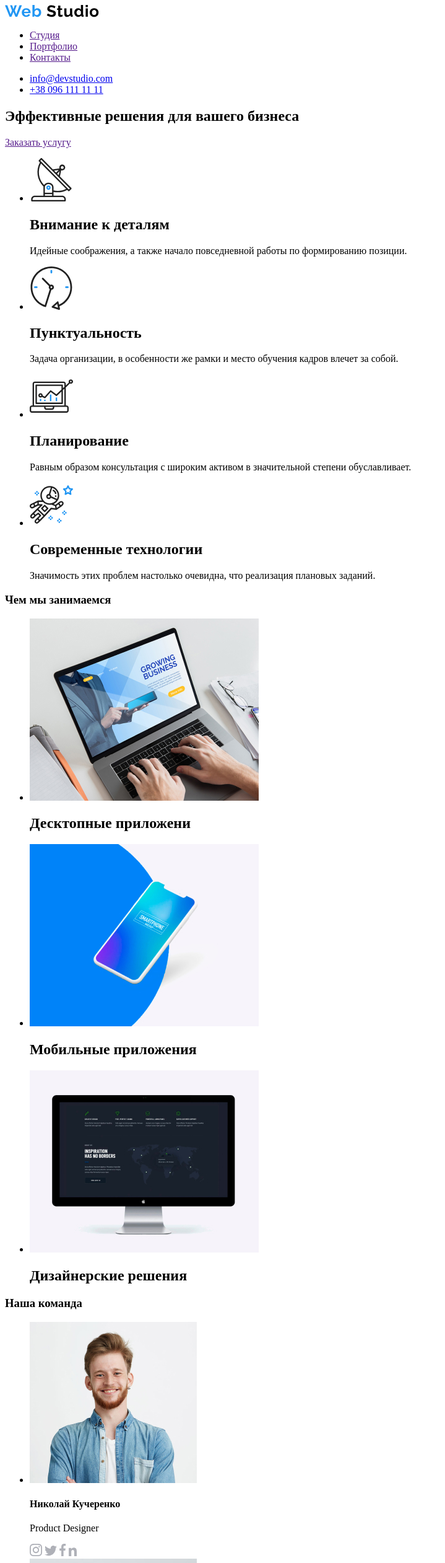
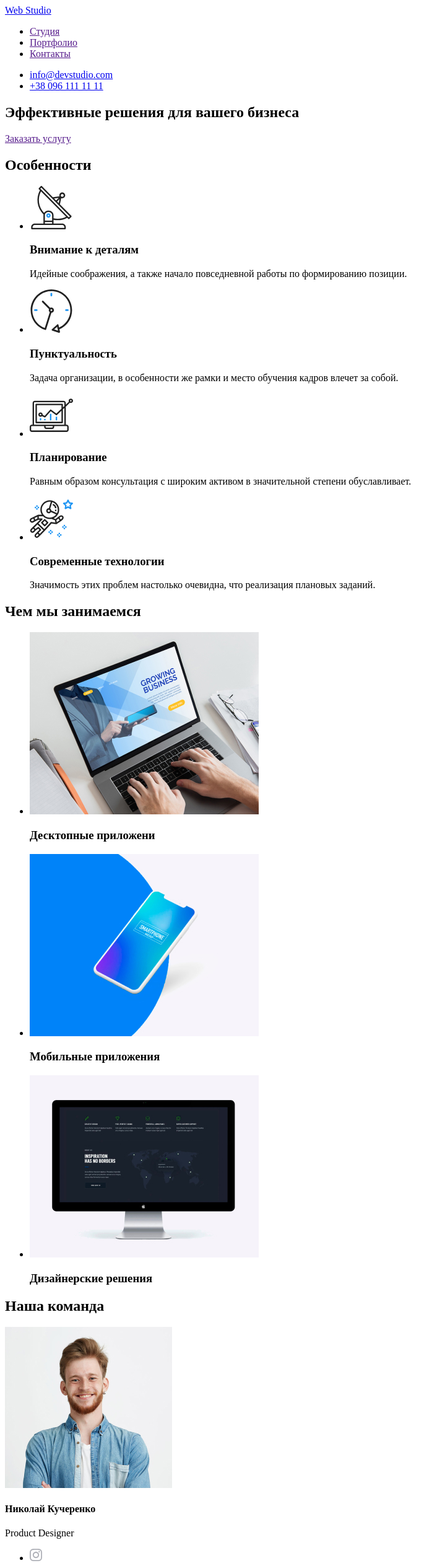
Before and after one commit to Natalia-Ka/goit-markup-hw-01-2020, a plain HTML site: page index.html in a window 1280 px wide. Shown: the top 2522 px of the page at 62% size, without its empty margins (0-719 px from the left). Drawn offline with Linux system fonts and the light colour scheme.

Commit message:
update index.html

```diff
--- a/index.html
+++ b/index.html
@@ -10,22 +10,24 @@
     <!--Верхняя линия-->
     <header>
         <nav>
-          <a href="/">
-            <img src="./images/WebStudio.svg" alt="logo" />
-          </a>
+          <a href="./index.html">
+            Web Studio
+            </a>
 
         <ul>
             <li><a href="">Студия</a></li>
             <li><a href="">Портфолио</a></li>
             <li><a href="">Контакты</a></li>
          </ul>
+        </nav>
 
+        <div>
         <ul>
             <li><a href="mailto:info@devstudio.com">info@devstudio.com</a></li>
             <li> <a href="tel:+380961111111">+38 096 111 11 11</a></li>
         </ul>
+        </div>
 
-        </nav>
     </header>
 
     <main>
@@ -37,10 +39,11 @@
 
     <!--Особенности-->
     <section>
+      <h2>Особенности</h2>
         <ul>
             <li>
                 <img src="./images/antenna-1.svg" alt="antenna" width="70" />
-                <h2>Внимание к деталям</h2>
+                <h3>Внимание к деталям</h3>
                 <p>
                     Идейные соображения, а также начало повседневной работы по
                     формированию позиции.
@@ -48,7 +51,7 @@
             </li>
             <li>
                 <img src="./images/clock-1.svg" alt="clock" width="70" />
-                <h2>Пунктуальность</h2>
+                <h3>Пунктуальность</h3>
                 <p>
                     Задача организации, в особенности же рамки и место обучения
                     кадров влечет за собой.
@@ -56,7 +59,7 @@
             </li>
             <li>
                 <img src="./images/diagram-1.svg" alt="diagram" width="70" />
-                <h2>Планирование</h2>
+                <h3>Планирование</h3>
                 <p>
                     Равным образом консультация с широким активом в значительной
                     степени обуславливает.
@@ -64,7 +67,7 @@
             </li>
             <li>
                 <img src="./images/astronaut-1.svg" alt="astronaut" width="70" />
-                <h2>Современные технологии</h2>
+                <h3>Современные технологии</h3>
                 <p>
                     Значимость этих проблем настолько очевидна,
                     что реализация плановых заданий.
@@ -75,54 +78,49 @@
 
     <!--Чем мы занимаемся-->
     <section>
-        <h3>Чем мы занимаемся</h3>
+        <h2>Чем мы занимаемся</h2>
         <ul>
             <li>
-              <a href=""
-                ><img src="./images/img.jpg" alt="desktop app"
-              /></a>
-              <h2>Десктопные приложени</h2>
+                <img src="./images/img.jpg" alt="desktop app"/>
+              <h3>Десктопные приложени</h3>
             </li>
             <li>
-                <a href=""
-                  ><img src="./images/box2.jpg" alt="mobile app"
-                /></a>
-                <h2>Мобильные приложения</h2>
-              </li>
-              <li>
-                <a href=""
-                  ><img src="./images/box3.jpg" alt="design solutions"
-                /></a>
-                <h2>Дизайнерские решения</h2>
-              </li>
+                <img src="./images/box2.jpg" alt="mobile app"/>
+                <h3>Мобильные приложения</h3>
+            </li>
+            <li>
+                <img src="./images/box3.jpg" alt="design solutions"/>
+                <h3>Дизайнерские решения</h3>
+            </li>
         </ul>
     </section>
 
     <!--Наша команда-->
 
     <section>
-        <h3>Наша команда</h3>
-        <ul>
-            <li>
-              <img src="./images/card1.jpg" alt="Nicolay Kurchenko picture"/>
+        <h2>Наша команда</h2>
+              <img src="./images/card1.jpg" alt="Nicolay Kurchenko фотография" width="270"/>
               <h4>Николай Кучеренко</h4>
               <p>Product Designer</p>
-              <a href=""
-                ><img src="./images/instagram-2.svg" alt="Instagram1"
-              /></a>
-              <a href=""
-                ><img src="./images/twitter.svg" alt="Twitter1"
-              /></a>
-              <a href=""
-                ><img src="./images/facebook.svg" alt="Facebook1"
-              /></a>
-              <a href=""
-                ><img src="./images/linkedin.svg" alt="Linkedin1"
-              /></a>
-            </li>
+
+              <ul>
+                <li><a href=""
+                  ><img src="./images/instagram-2.svg" alt="логотип инстаграм"
+                /></a> </li>
+                <li><a href=""
+                  ><img src="./images/twitter.svg" alt="логотип твитер"
+                /></a> </li>
+                <li><a href=""
+                  ><img src="./images/facebook.svg" alt="логотип фейсбук"
+                /></a> </li>
+                <li><a href=""
+                  ><img src="./images/linkedin.svg" alt="логотип линкедин"
+                /></a> </li>
+              </ul>
+
             <li>
                 <a href=""
-                  ><img src="./images/card2.jpg" alt="Olga Ivanova picture"
+                  ><img src="./images/card2.jpg" alt="Olga Ivanova фотография" width="270"
                 /></a>
                 <h4>Ольга Иванова</h4>
                 <p>Frontend Developer</p>
@@ -141,7 +139,7 @@
               </li>
               <li>
                 <a href=""
-                  ><img src="./images/card3.jpg" alt="Andrey Shevchenko picture"
+                  ><img src="./images/card3.jpg" alt="Andrey Shevchenko фотография" width="270"
                 /></a>
                 <h4>Андрей Шевченко</h4>
                 <p>Marketing</p>
@@ -160,7 +158,7 @@
               </li>
               <li>
                 <a href=""
-                  ><img src="./images/card4.jpg" alt="Ivan Nikolaev picture"
+                  ><img src="./images/card4.jpg" alt="Ivan Nikolaev фотография" width="270"
                 /></a>
                 <h4>Иван Николаев</h4>
                 <p>UI Designer</p>
@@ -182,7 +180,7 @@
 
     <!--Постоянные клиенты-->
     <section>
-        <h3>Постоянные клиенты</h3>
+        <h2>Постоянные клиенты</h2>
         <ul>
             <li>
               <a href=""
@@ -223,14 +221,14 @@
     <footer>
 
         <a href="./index.html">
-            <img src="./images/WebStudio.svg" alt="logo" />
+          Web Studio
           </a>
 
-        <ul>
-          <li>г. Киев, пр-т Леси Украинки, 26</li>
-          <li><a href="mailto:info@example.com">info@example.com</a></li>
-          <li><a href="tel:+380991111111">+38 099 111 11 11</a></li>
-        </ul>
+        <address>
+        <p>г. Киев, пр-т Леси Украинки, 26</p><br/>
+        <p><a href="mailto:info@example.com">info@example.com</a></p><br/>
+        <p><a href="tel:+380991111111">+38 099 111 11 11</a></p>
+        </address>
 
 
         <div>
```
